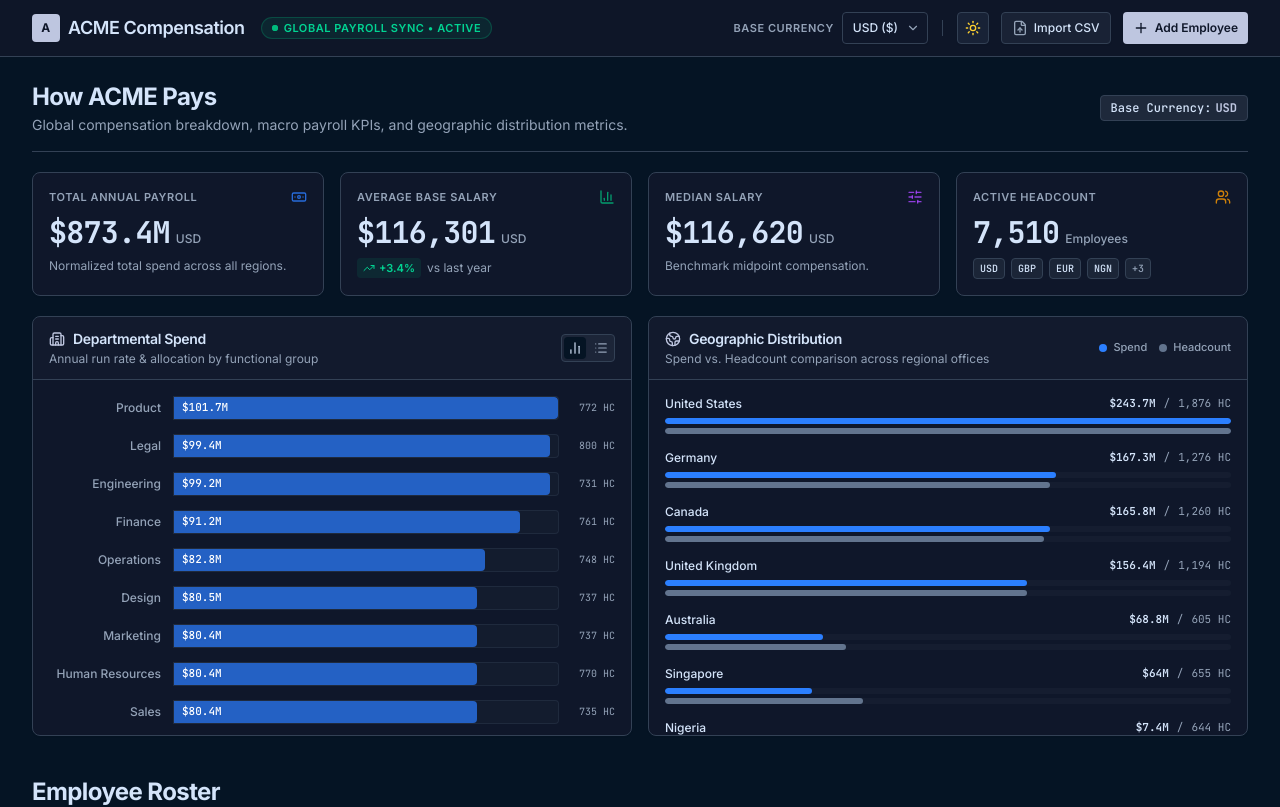
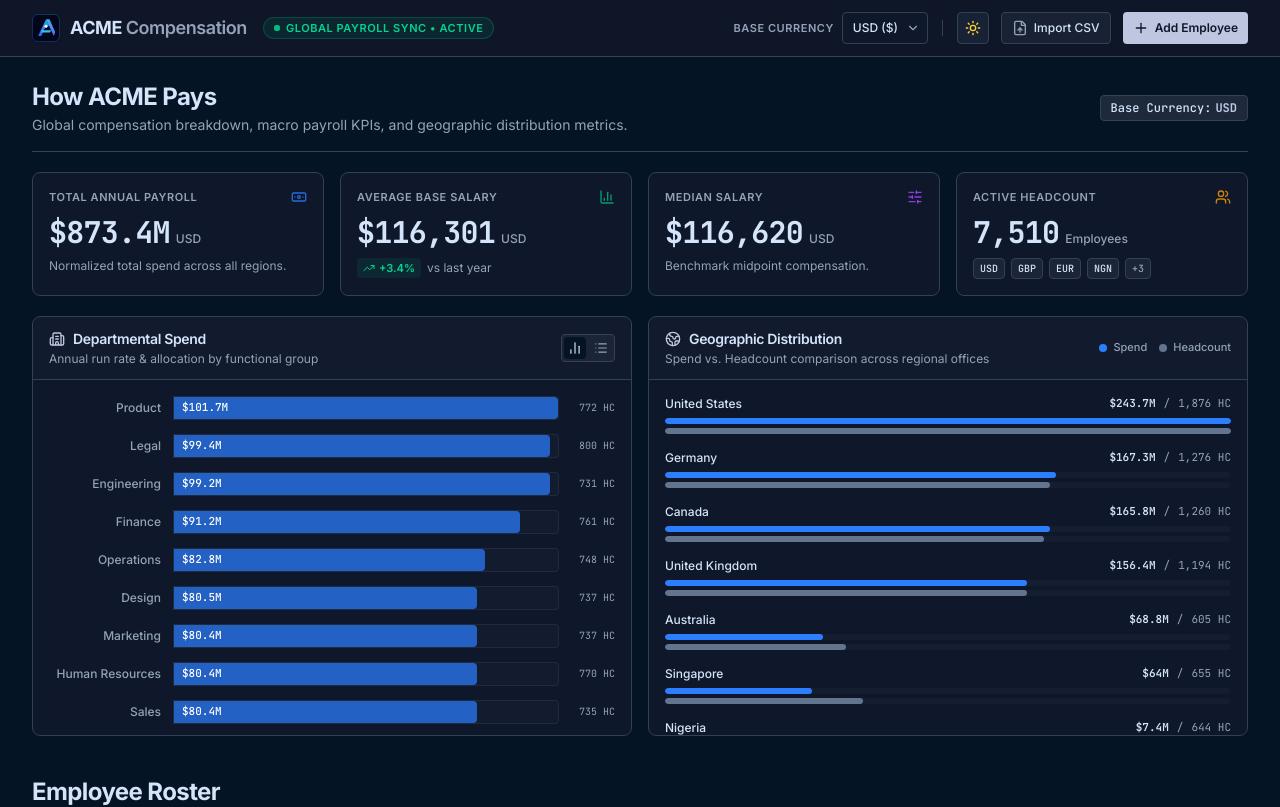
Before and after one commit to Grantlinkz/Incubyte, a Next.js app in the folder frontend/: page / in a window 1280 px wide. Shown: the top 807 px of the page. Built offline with nearby package versions, Linux system fonts and the light colour scheme; no server answers.

Commit message:
feat(branding): add ACME vector favicon, logo mark, and header brand integration

```diff
--- /dev/null
+++ b/frontend/components/layout/acme-logo.tsx
@@ -0,0 +1,72 @@
+'use client';
+
+import React from 'react';
+
+interface AcmeLogoProps {
+  className?: string;
+  size?: number;
+  showText?: boolean;
+}
+
+export function AcmeLogo({ className = '', size = 28, showText = false }: AcmeLogoProps) {
+  return (
+    <div className={`flex items-center gap-2.5 ${className}`}>
+      {/* Crisp Vector Chevron Mark */}
+      <svg
+        width={size}
+        height={size}
+        viewBox="0 0 32 32"
+        fill="none"
+        xmlns="http://www.w3.org/2000/svg"
+        className="shrink-0 drop-shadow-xs"
+      >
+        <defs>
+          <linearGradient id="acme-logo-grad" x1="0%" y1="100%" x2="100%" y2="0%">
+            <stop offset="0%" stopColor="#2563eb" />
+            <stop offset="50%" stopColor="#3b82f6" />
+            <stop offset="100%" stopColor="#06b6d4" />
+          </linearGradient>
+          <linearGradient id="acme-logo-accent" x1="0%" y1="0%" x2="100%" y2="100%">
+            <stop offset="0%" stopColor="#38bdf8" />
+            <stop offset="100%" stopColor="#6366f1" />
+          </linearGradient>
+        </defs>
+
+        {/* Plate container */}
+        <rect width="32" height="32" rx="7" fill="currentColor" className="text-slate-900 dark:text-slate-950" />
+        <rect
+          x="0.5"
+          y="0.5"
+          width="31"
+          height="31"
+          rx="6.5"
+          stroke="url(#acme-logo-grad)"
+          strokeOpacity="0.4"
+        />
+
+        {/* Left Leg */}
+        <path d="M7 25L16 6L19.5 13L15 15.5L10.5 25H7Z" fill="url(#acme-logo-grad)" />
+
+        {/* Right Leg / Upward Vector */}
+        <path d="M25 25L16 6L20 6L26.5 20.5L25 25Z" fill="url(#acme-logo-accent)" />
+
+        {/* Crossbar */}
+        <path d="M10 18.5H22L20.5 21H11.5L10 18.5Z" fill="#38bdf8" />
+
+        {/* Global Node */}
+        <circle cx="16" cy="14" r="1.75" fill="#ffffff" />
+      </svg>
+
+      {showText && (
+        <div className="flex flex-col select-none">
+          <span className="text-sm font-bold tracking-tight text-foreground leading-none">
+            ACME
+          </span>
+          <span className="text-[9px] font-semibold tracking-widest text-primary leading-tight mt-0.5">
+            COMPENSATION
+          </span>
+        </div>
+      )}
+    </div>
+  );
+}
--- a/frontend/components/layout/global-header.tsx
+++ b/frontend/components/layout/global-header.tsx
@@ -6,6 +6,7 @@ import { useCurrency } from '@/hooks/use-currency';
 import type { Currency } from '@/lib/types';
 import { Button } from '@/components/ui/button';
 import { ThemeToggle } from './theme-toggle';
+import { AcmeLogo } from './acme-logo';
 
 interface GlobalHeaderProps {
   onAddEmployee?: () => void;
@@ -46,12 +47,10 @@ export function GlobalHeader({ onAddEmployee, onImportCsv }: GlobalHeaderProps)
       <div className="mx-auto flex h-14 w-full max-w-7xl items-center justify-between px-4 sm:px-6 lg:px-8">
         {/* Left: Branding & Status Indicator */}
         <div className="flex items-center gap-3 sm:gap-4">
-          <div className="flex items-center gap-2">
-            <div className="flex h-7 w-7 items-center justify-center rounded-sm bg-primary text-primary-foreground font-bold text-xs tracking-wider shadow-xs">
-              A
-            </div>
-            <h1 className="text-base sm:text-lg font-semibold tracking-tight text-foreground m-0">
-              ACME Compensation
+          <div className="flex items-center gap-2.5">
+            <AcmeLogo size={28} />
+            <h1 className="text-base sm:text-lg font-bold tracking-tight text-foreground m-0">
+              ACME <span className="font-semibold text-muted-foreground">Compensation</span>
             </h1>
           </div>
 
```
Also changed, not shown: frontend/app/icon.svg (added), frontend/public/logo.svg (added).
